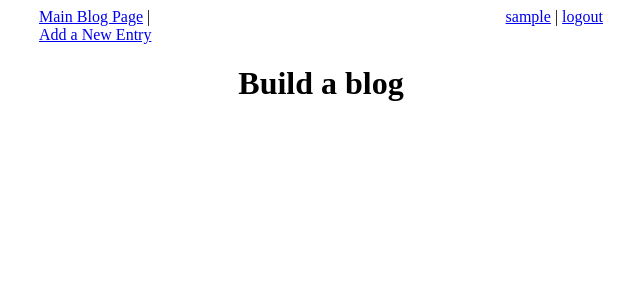
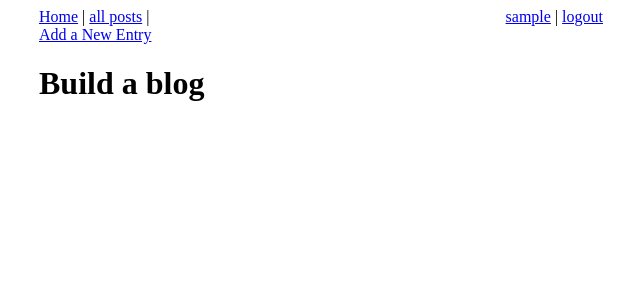
Before and after one commit to GreggRoll/Blogz, a Flask app: a page that uses templates/base.html in a window 1280 px wide. Shown: the top 300 px of the page, without its empty margins (319-959 px from the left). Run offline with Flask 2, Linux system fonts and the light colour scheme; the visitor is signed in with stand-in values (Sample User, id 1); data comes from the database, SQL or seed files in the repository; data that the repository does not hold is empty.

Commit message:
all posts will allow you to view *hint* all of the posts by everyone

```diff
--- a/main.py
+++ b/main.py
@@ -107,9 +107,15 @@ def blog():
         posts = Blog.query.filter_by(author_id=user.id)
         return render_template('main-page.html', posts=posts, title=f"{user.username} is a chump.")
 
+    posts = Blog.query.all()
+    # user = User.query.filter_by(user_id=blog.id)
+    #need to get username for each blog post
+    return render_template('all-posts.html', posts=posts, title='blog posts!')
+    #if someone types in or clicks on all posts return
+    #all-posts.html
+    #need to pass in posts as all posts
+
     #if someone types in /blog it gives an error so now it will just redirect them to main page with an error
-    flash("To view /blog click on a user", category='error')
-    return redirect ('/')
 
 @app.route('/newpost', methods=['POST', 'GET'])
 def newpost():
@@ -151,11 +157,11 @@ def index():
 
 
 #ensures users must log in to see the super secret posts
-endpoints_without_login = ['login', 'register']
+endpoints_without_login = ['login', 'register', 'blog']
 @app.before_request
 def require_login():
     if not ('user' in session or request.endpoint in endpoints_without_login):
-        return redirect("/register")
+        return redirect("/login")
 
 if __name__ == '__main__':
     app.run()
--- a/templates/base.html
+++ b/templates/base.html
@@ -22,7 +22,7 @@
         {% endif %}
     </div>
     <div>
-        <a href='/'>Main Blog Page</a> | <a href='/newpost'>Add a New Entry</a>
+        <a href='/'>Home</a> | <a href='/blog'>all posts</a> | <a href='/newpost'>Add a New Entry</a>
     </div>
     <div>
         {% with messages = get_flashed_messages(with_categories=True) %}
--- a/templates/main-page.html
+++ b/templates/main-page.html
@@ -2,7 +2,7 @@
 
 {% block content %}
 <body>
-    <h1><er><center>Build a blog</center></er></h1>
+    <h1><er>Build a blog</er></h1>
     {% for post in posts: %}
         <a href="/blog?id={{post.id}}"><h2>{{post.title}}</h2></a>
         <p>{{post.body}}</p>
```
Also changed, not shown: templates/all-posts.html (added, +16 -0 lines).
